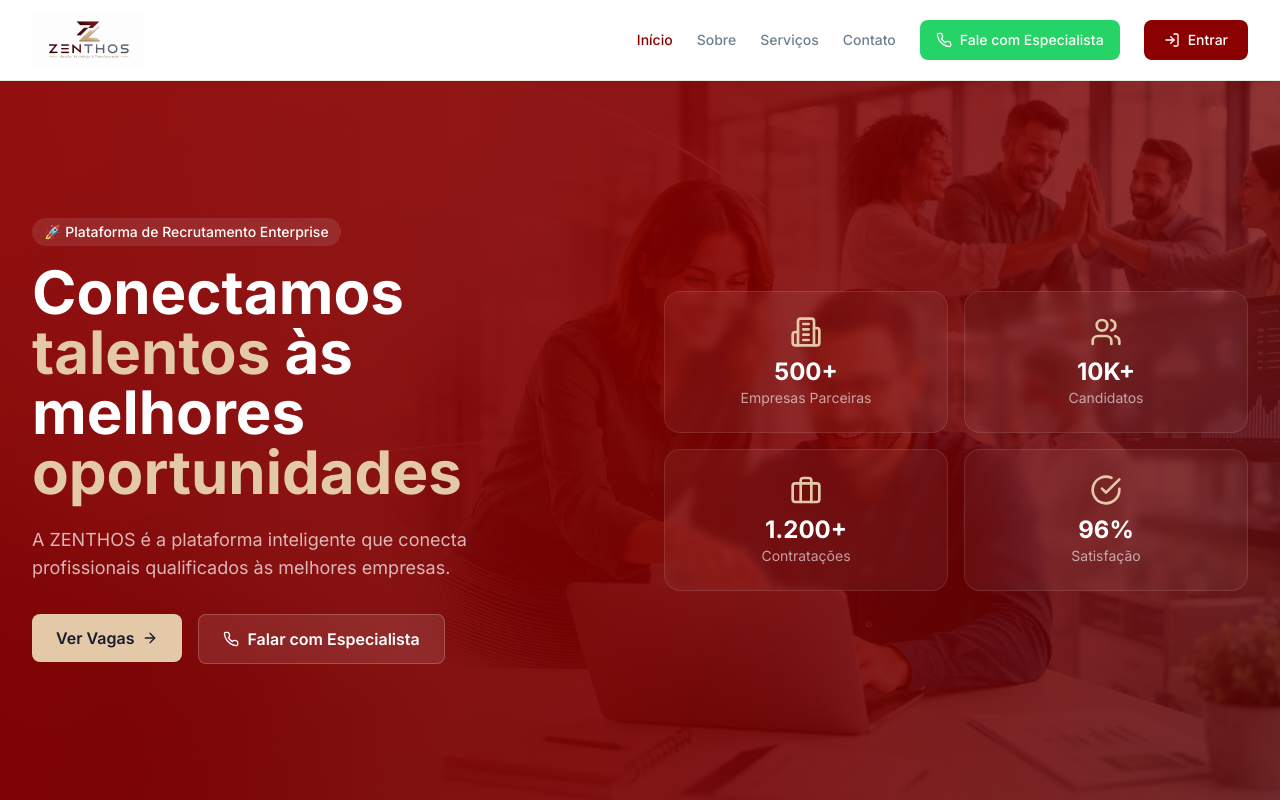
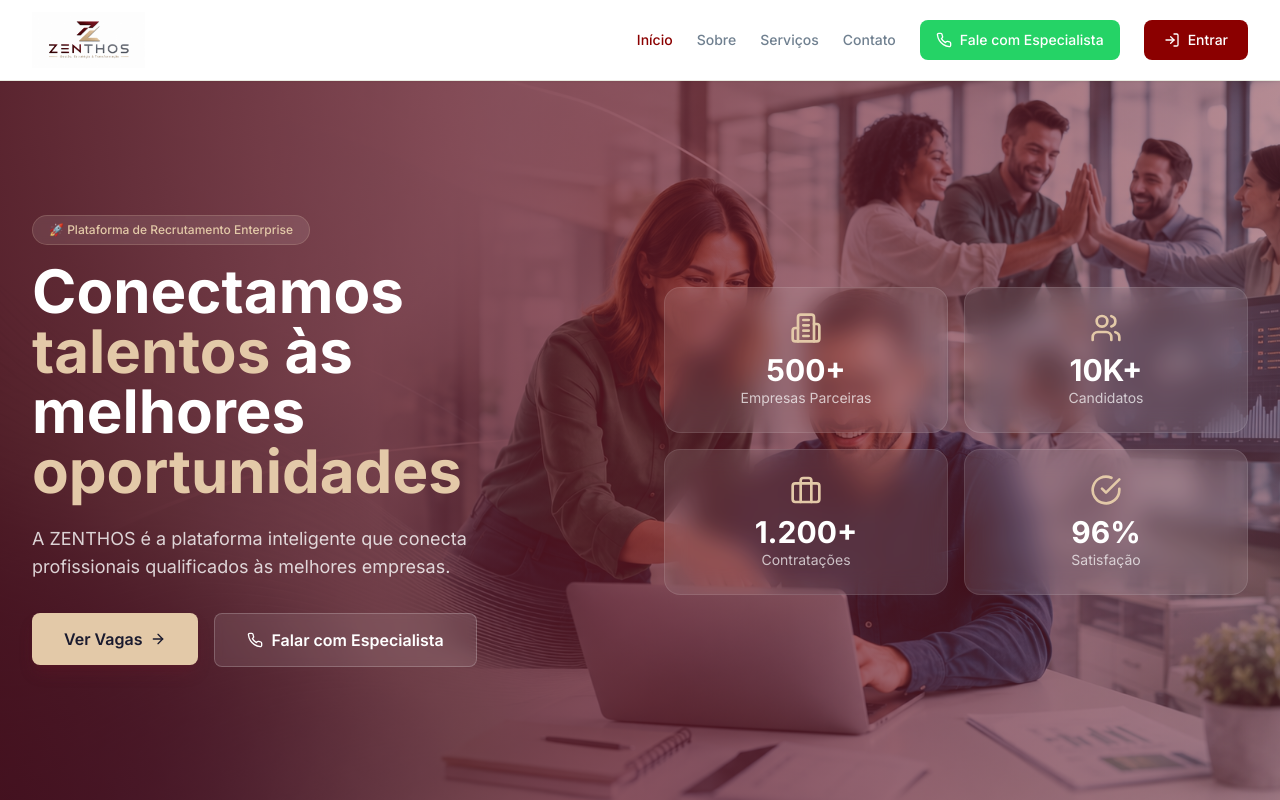
Before and after one commit to trivoroficial/consult_recruit, a Next.js app: page / in a window 1280 px wide. Shown: the top 800 px of the page. Built offline with nearby package versions, Linux system fonts and the light colour scheme.

Commit message:
Update Hero.tsx

```diff
--- a/src/components/home/Hero.tsx
+++ b/src/components/home/Hero.tsx
@@ -8,41 +8,43 @@ const whatsappUrl = `https://wa.me/${whatsappNumber}?text=${encodeURIComponent("
 
 export function Hero() {
   return (
-    <section className="relative bg-gradient-to-br from-[#8B0000] to-[#5C0000] text-white overflow-hidden min-h-[90vh] flex items-center">
+    <section className="relative min-h-[90vh] flex items-center overflow-hidden">
+      {/* IMAGEM DE FUNDO COM TRANSPARÊNCIA */}
       <div className="absolute inset-0">
         <img
           src="/recrutamento.png"
           alt="ZENTHOS"
-          className="w-full h-full object-cover opacity-20"
+          className="w-full h-full object-cover"
         />
-        <div className="absolute inset-0 bg-gradient-to-r from-[#8B0000]/70 via-[#8B0000]/50 to-transparent"></div>
+        {/* GRADIENTE VINHO */}
+        <div className="absolute inset-0 bg-gradient-to-r from-[#4A0E1A]/90 via-[#6B1A2A]/70 to-[#6B1A2A]/50"></div>
       </div>
 
       <div className="relative max-w-7xl mx-auto px-4 sm:px-6 lg:px-8 py-20 lg:py-28 w-full z-10">
         <div className="grid grid-cols-1 lg:grid-cols-2 gap-12 items-center">
           <div>
             <div className="flex items-center gap-2 mb-4">
-              <span className="px-3 py-1 bg-white/10 rounded-full text-sm font-medium backdrop-blur-sm">
+              <span className="px-4 py-1.5 bg-white/10 backdrop-blur-sm rounded-full text-xs font-medium text-[#E3C9A8] border border-[#E3C9A8]/20">
                 🚀 Plataforma de Recrutamento Enterprise
               </span>
             </div>
-            <h1 className="text-4xl md:text-5xl lg:text-6xl font-bold leading-tight">
+            <h1 className="text-4xl md:text-5xl lg:text-6xl font-bold leading-tight text-white">
               Conectamos <br />
               <span className="text-[#E3C9A8]">talentos</span> às <br />
               melhores <span className="text-[#E3C9A8]">oportunidades</span>
             </h1>
-            <p className="text-lg text-white/70 mt-6 max-w-lg">
+            <p className="text-lg text-white/80 mt-6 max-w-lg">
               A ZENTHOS é a plataforma inteligente que conecta profissionais qualificados às melhores empresas.
             </p>
             <div className="flex flex-wrap gap-4 mt-8">
               <Link href="/login">
-                <button className="px-6 py-3 bg-[#E3C9A8] hover:bg-[#C9A84C] text-[#1A1A2E] font-semibold rounded-lg transition flex items-center gap-2">
+                <button className="px-8 py-3.5 bg-[#E3C9A8] hover:bg-[#C9A84C] text-[#1A1A2E] font-semibold rounded-lg transition-all duration-300 shadow-lg shadow-[#6B1A2A]/30 hover:shadow-xl hover:-translate-y-0.5 flex items-center gap-2">
                   Ver Vagas
                   <ArrowRight className="h-4 w-4" />
                 </button>
               </Link>
               <a href={whatsappUrl} target="_blank" rel="noopener noreferrer">
-                <button className="px-6 py-3 bg-white/10 hover:bg-white/20 text-white font-semibold rounded-lg transition border border-white/20 flex items-center gap-2">
+                <button className="px-8 py-3.5 bg-white/10 backdrop-blur-sm hover:bg-white/20 text-white font-semibold rounded-lg transition-all duration-300 border border-white/20 hover:border-white/40 flex items-center gap-2">
                   <Phone className="h-4 w-4" />
                   Falar com Especialista
                 </button>
@@ -51,25 +53,25 @@ export function Hero() {
           </div>
 
           <div className="grid grid-cols-2 gap-4">
-            <div className="bg-white/5 backdrop-blur-sm rounded-2xl p-6 border border-white/10 text-center hover:bg-white/10 transition">
+            <div className="bg-white/10 backdrop-blur-md rounded-2xl p-6 border border-white/10 text-center hover:bg-white/20 transition-all duration-300">
               <Building2 className="h-8 w-8 text-[#E3C9A8] mx-auto mb-2" />
-              <p className="text-2xl font-bold">500+</p>
-              <p className="text-sm text-white/60">Empresas Parceiras</p>
+              <p className="text-3xl font-bold text-white">500+</p>
+              <p className="text-sm text-white/70">Empresas Parceiras</p>
             </div>
-            <div className="bg-white/5 backdrop-blur-sm rounded-2xl p-6 border border-white/10 text-center hover:bg-white/10 transition">
+            <div className="bg-white/10 backdrop-blur-md rounded-2xl p-6 border border-white/10 text-center hover:bg-white/20 transition-all duration-300">
               <Users className="h-8 w-8 text-[#E3C9A8] mx-auto mb-2" />
-              <p className="text-2xl font-bold">10K+</p>
-              <p className="text-sm text-white/60">Candidatos</p>
+              <p className="text-3xl font-bold text-white">10K+</p>
+              <p className="text-sm text-white/70">Candidatos</p>
             </div>
-            <div className="bg-white/5 backdrop-blur-sm rounded-2xl p-6 border border-white/10 text-center hover:bg-white/10 transition">
+            <div className="bg-white/10 backdrop-blur-md rounded-2xl p-6 border border-white/10 text-center hover:bg-white/20 transition-all duration-300">
               <Briefcase className="h-8 w-8 text-[#E3C9A8] mx-auto mb-2" />
-              <p className="text-2xl font-bold">1.200+</p>
-              <p className="text-sm text-white/60">Contratações</p>
+              <p className="text-3xl font-bold text-white">1.200+</p>
+              <p className="text-sm text-white/70">Contratações</p>
             </div>
-            <div className="bg-white/5 backdrop-blur-sm rounded-2xl p-6 border border-white/10 text-center hover:bg-white/10 transition">
+            <div className="bg-white/10 backdrop-blur-md rounded-2xl p-6 border border-white/10 text-center hover:bg-white/20 transition-all duration-300">
               <CheckCircle className="h-8 w-8 text-[#E3C9A8] mx-auto mb-2" />
-              <p className="text-2xl font-bold">96%</p>
-              <p className="text-sm text-white/60">Satisfação</p>
+              <p className="text-3xl font-bold text-white">96%</p>
+              <p className="text-sm text-white/70">Satisfação</p>
             </div>
           </div>
         </div>
```
